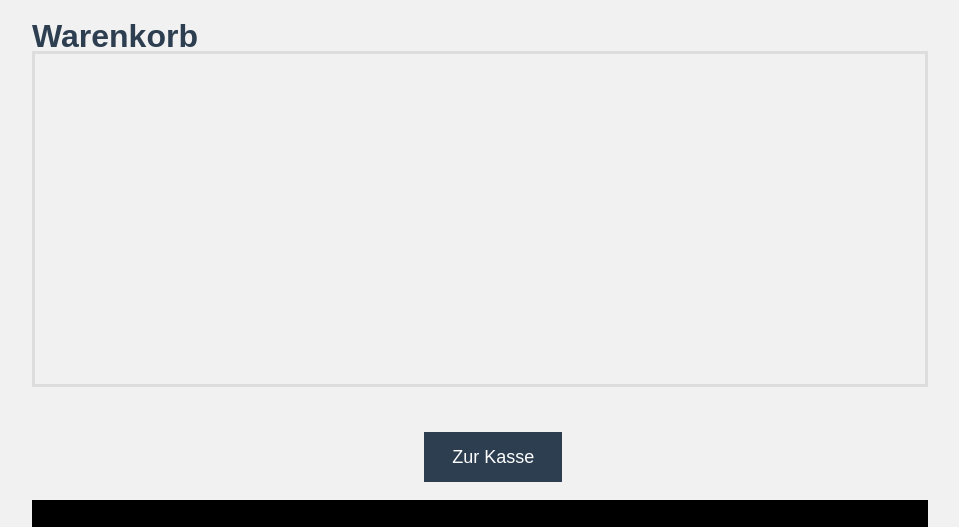
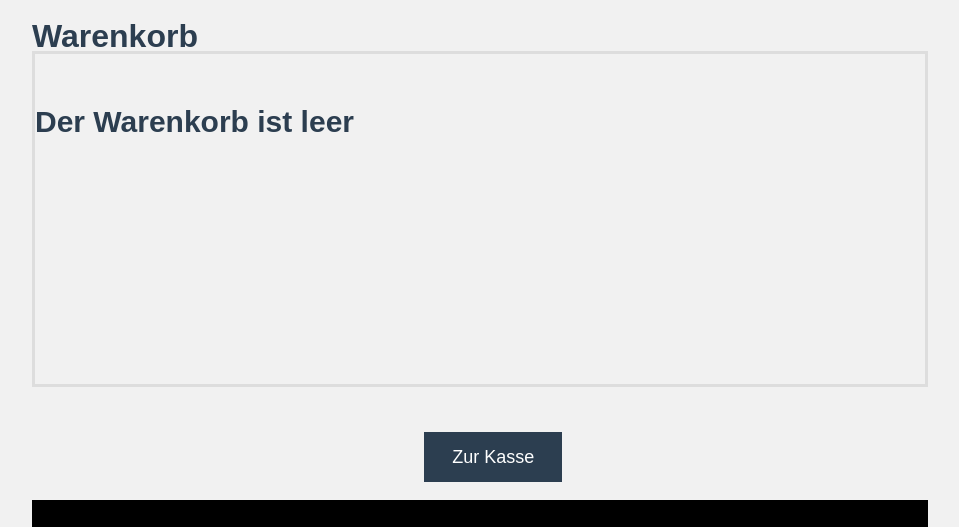
Before and after one commit to Sascha-B23/WebAnw2_NinjaGaming, a plain HTML site: page Frontend/warenkorb.html in a window 1280 px wide. Shown: the part 197-724 px from the top of the page, without its empty margins (160-1119 px from the left). Drawn offline with nearby package versions, Linux system fonts and the light colour scheme.

Commit message:
Warenkorb leer, removeElement-Function aktuallisiert

```diff
--- a/Frontend/warenkorb.html
+++ b/Frontend/warenkorb.html
@@ -105,7 +105,7 @@
               console.log(basket);
               if (basket.length == 0) {
               // warenkorb_leer noch in css anlegen
-                //  $('DIV#test').append($('<h2>').addClass('warenkorb_leer').text('Der Warenkorb ist leer'));
+                    $('DIV#test').append($('<h2>').addClass('warenkorb_leer').text('Der Warenkorb ist leer'));
               }
               else {
                   //hier dynamischen Code eintragen
```
